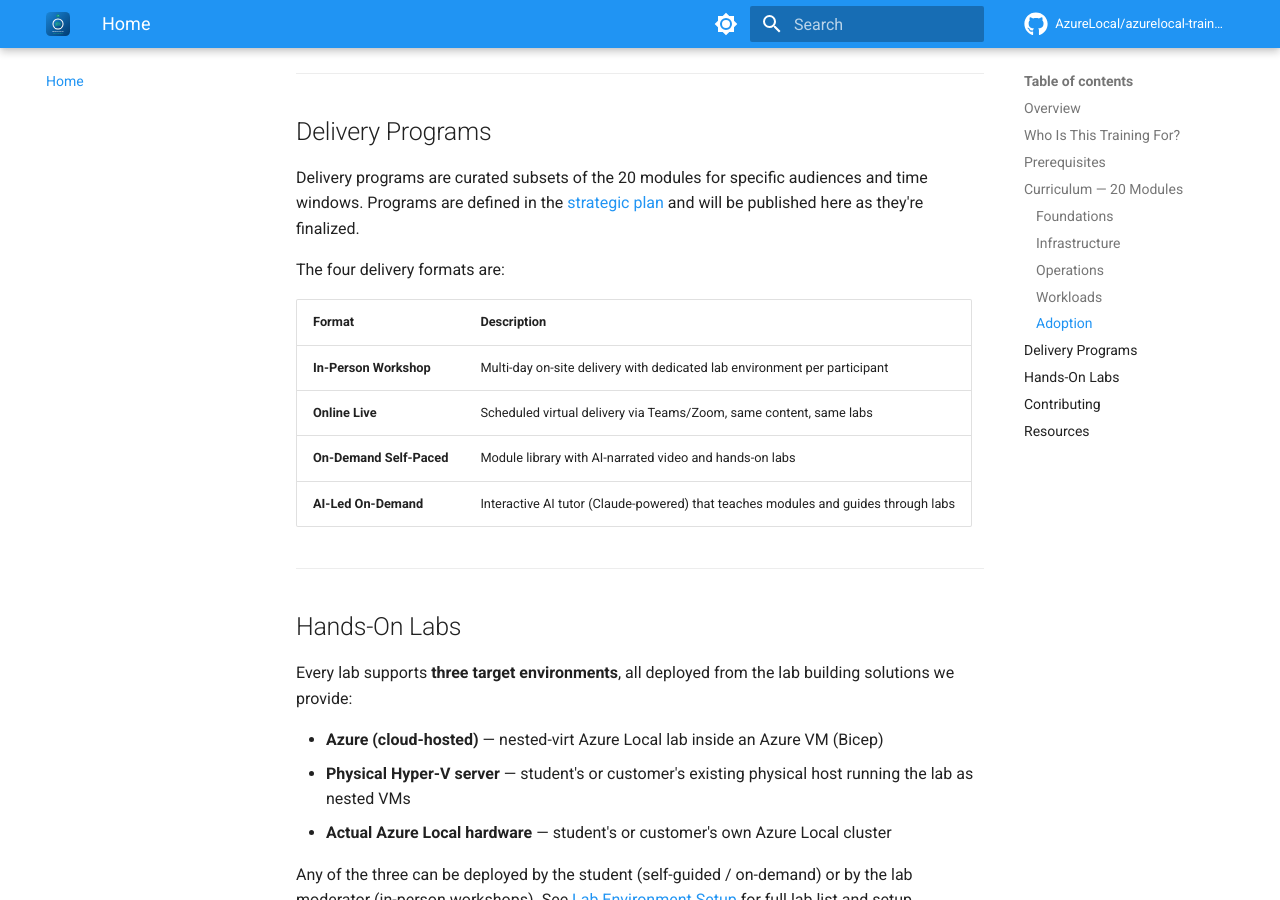
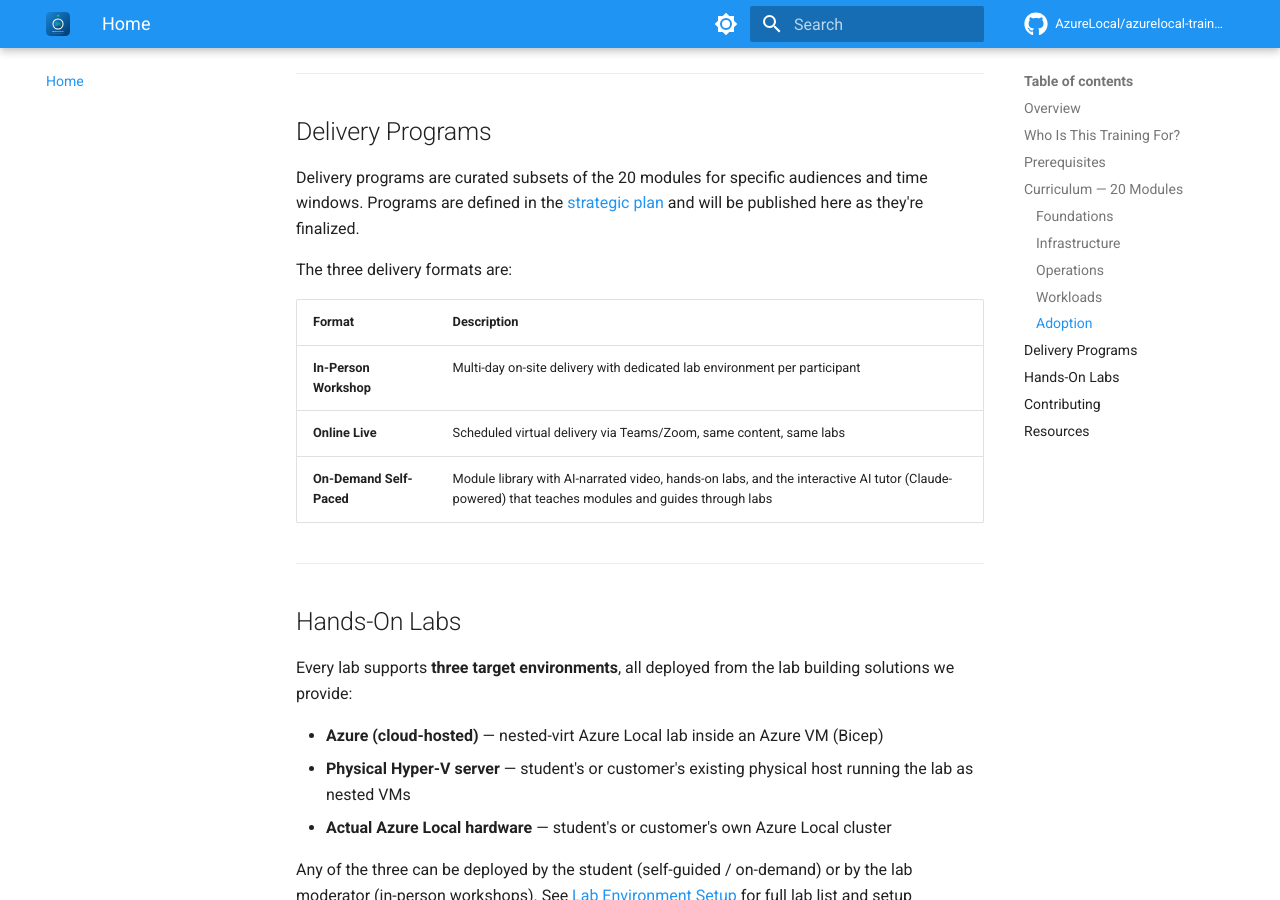
Before and after one commit to AzureLocal/azurelocal-training, an MkDocs documentation site: the page built from docs/index.md, in a window 1280 px wide and 900 px high, scrolled down 3532 px. Built offline with MkDocs 1.6.1 and Material for MkDocs 9.7.7, drawn with Linux system fonts in a browser that asks for light colours; comment, search, counter and statistics services are not loaded.

Commit message:
docs: consolidate to three delivery formats; on-demand bundles video + AI tutor
Previously listed four formats (in-person, online live, on-demand
self-paced, AI-led on-demand). User confirmed there are only three —
the AI tutor is part of the on-demand self-paced format, not a
separate format.

Updated:
- docs/index.md delivery formats table (4 → 3)
- repo-management/training-platform-plan.md Section 1 modes
- docs/labs/index.md "use for" reference

Co-Authored-By: Claude Sonnet 4.6 <noreply@anthropic.com>

```diff
--- a/docs/index.md
+++ b/docs/index.md
@@ -95,14 +95,13 @@ The curriculum is organized into 20 modules across five learning tracks. Each mo
 
 Delivery programs are curated subsets of the 20 modules for specific audiences and time windows. Programs are defined in the [strategic plan](https://github.com/AzureLocal/azurelocal-training/blob/main/repo-management/training-platform-plan.md) and will be published here as they're finalized.
 
-The four delivery formats are:
+The three delivery formats are:
 
 | Format | Description |
 |--------|-------------|
 | **In-Person Workshop** | Multi-day on-site delivery with dedicated lab environment per participant |
 | **Online Live** | Scheduled virtual delivery via Teams/Zoom, same content, same labs |
-| **On-Demand Self-Paced** | Module library with AI-narrated video and hands-on labs |
-| **AI-Led On-Demand** | Interactive AI tutor (Claude-powered) that teaches modules and guides through labs |
+| **On-Demand Self-Paced** | Module library with AI-narrated video, hands-on labs, and the interactive AI tutor (Claude-powered) that teaches modules and guides through labs |
 
 ---
 
```
Also changed, not shown: docs/labs/index.md (+1 -1 lines), repo-management/training-platform-plan.md (+3 -4 lines).
